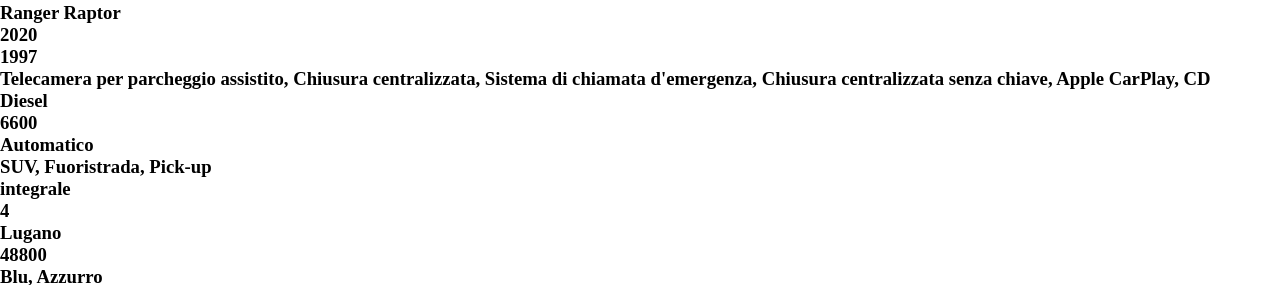
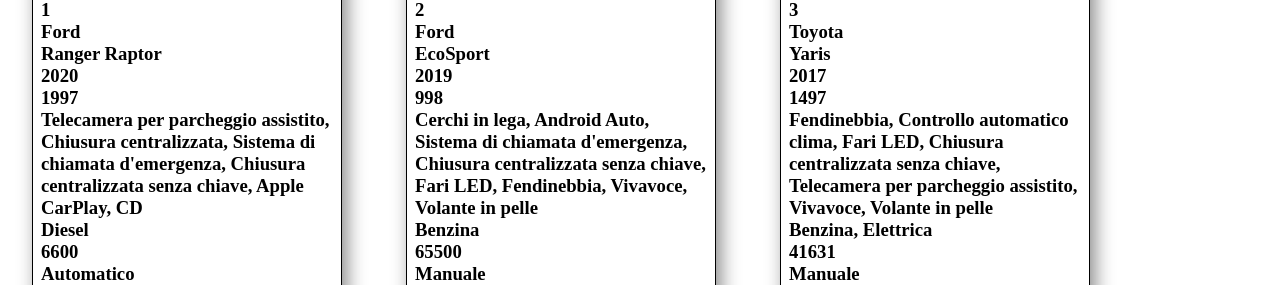
Before and after one commit to Alessio2021/es.classe, a PHP site: page /es-4Feb/db.php in a window 1280 px wide. Shown: the part 242-527 px from the top of the page. Run offline with PHP 8.4, Linux system fonts and the light colour scheme.

Commit message:
css sbuggato

```diff
--- a/css/style.css
+++ b/css/style.css
@@ -4,10 +4,10 @@
     box-sizing: border-box;
 }
 
+
 .container {
     border: 1px solid black;
     width: 310px;
-    height: 300px;
     margin: 2em;
     padding: 0.5em;
     box-shadow: 5px 10px 18px #888888;
--- a/es-4Feb/db.php
+++ b/es-4Feb/db.php
@@ -125,9 +125,10 @@ $cars = [
 </head>
 
 <body>
+    <div class="d-flex">
         <?php
         foreach ($cars as $car) { ?>
-        <div class="card" style="display: flex; flex-direction: column;">
+            <div class="container" style="display: flex; flex-direction: column;">
                 <?php
                 foreach ($car as $key => $value) {
                     if ($key == 'immagine') {
@@ -140,6 +141,7 @@ $cars = [
 
             </div>
         <?php } ?>
+    </div>
     <!-- // 'ID' => 1,
     // 'marca' => 'Ford',
     // 'modello' => 'Ranger Raptor',
--- a/index.php
+++ b/snack-classe/index.php
@@ -82,7 +82,7 @@ if (isset($_GET['genre']) !== false) {
     <meta charset="UTF-8">
     <meta http-equiv="X-UA-Compatible" content="IE=edge">
     <meta name="viewport" content="width=device-width, initial-scale=1.0">
-    <link rel="stylesheet" href="css/style.css">
+    <link rel="stylesheet" href="../css/style.css">
     <title>Document</title>
 
 </head>
```
Lines whose indentation alone changed are shown as unchanged.
